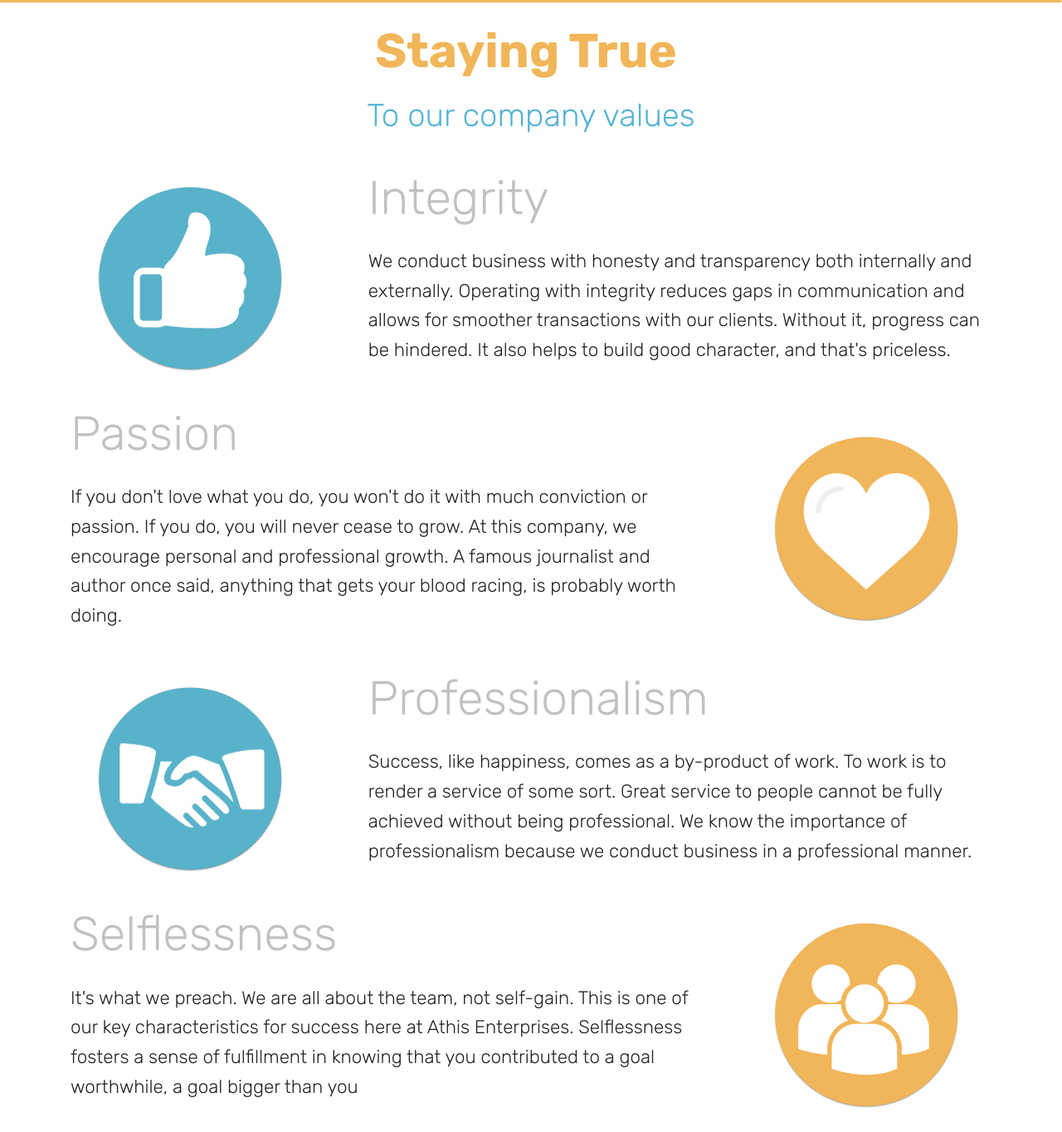
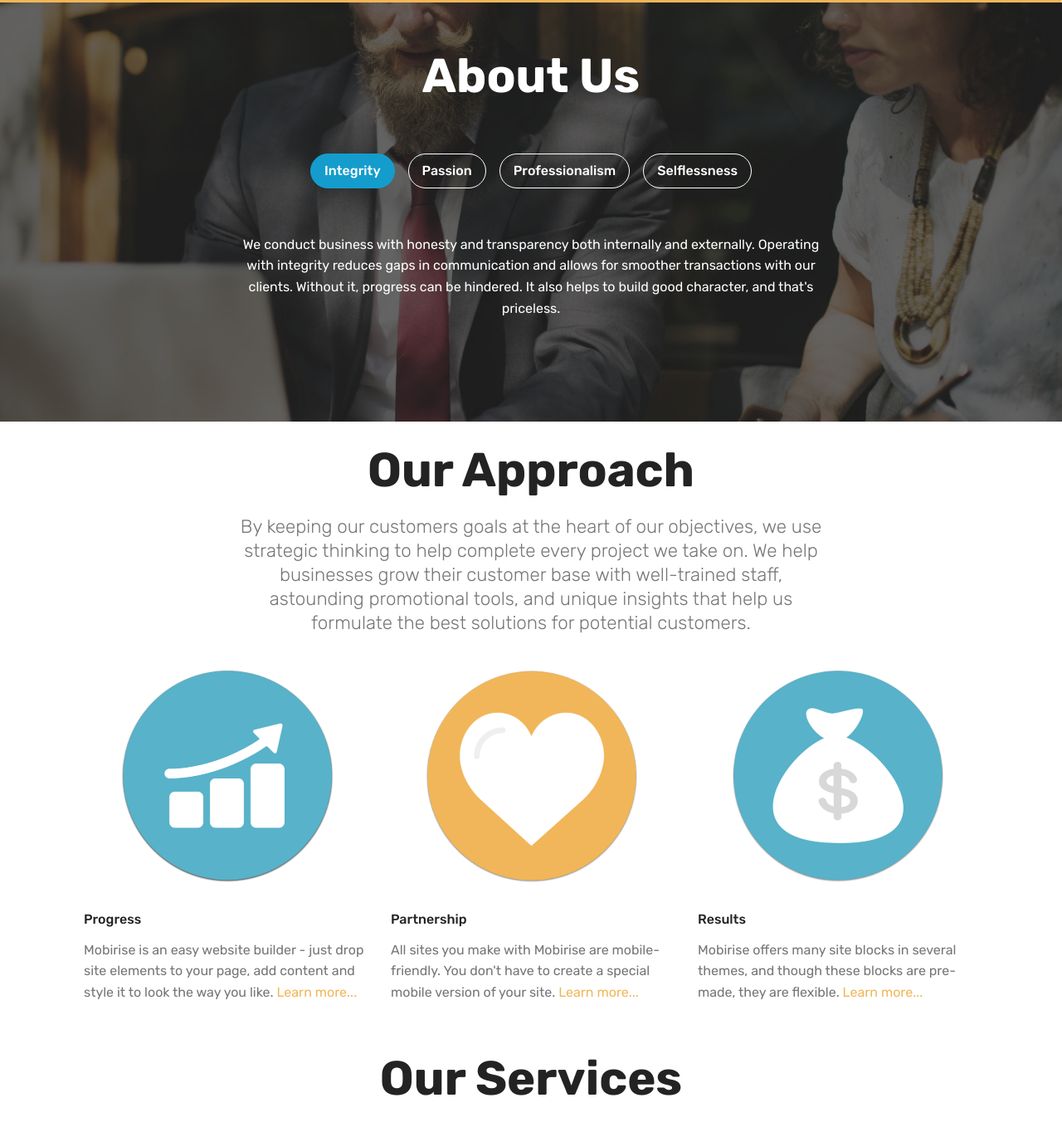
Before and after one commit to emalbran/athisenterprise, a plain HTML site: page index.html in a window 1280 px wide. Shown: the part 1121-2485 px from the top of the page at 83% size. Drawn offline with Linux system fonts and the light colour scheme; files whose address does not match are found by name.

Commit message:
create github pages

```diff
--- /dev/null
+++ b/assets/mbr-tabs/mbr-tabs.js
@@ -0,0 +1,39 @@
+$.fn.outerFind = function(selector) {
+    return this.find(selector).addBack(selector);
+};
+function initTabs(target) {
+    if ($(target).find('.nav-tabs').length !== 0) {
+        $(target).outerFind('section[id^="tabs"]').each(function() {
+            var componentID = $(this).attr('id');
+            var $tabsNavItem = $(this).find('.nav-tabs .nav-item');
+            var $tabPane = $(this).find('.tab-pane');
+
+            $tabPane.removeClass('active').eq(0).addClass('active');
+
+            $tabsNavItem.find('a').removeClass('active').removeAttr('aria-expanded')
+                .eq(0).addClass('active');
+
+            $tabPane.each(function() {
+                $(this).attr('id', componentID + '_tab' + $(this).index());
+            });
+
+            $tabsNavItem.each(function() {
+                $(this).find('a').attr('href', '#' + componentID + '_tab' + $(this).index());
+            });
+        });
+    }
+}
+
+// Mobirise Initilizaton
+var isBuilder = $('html').hasClass('is-builder');
+if (isBuilder) {
+    $(document).on('add.cards', function(e) {
+        initTabs(e.target);
+    });
+} else {
+    if (typeof window.initTabsPlugin === 'undefined'){
+        window.initTabsPlugin = true;
+        console.log('init tabs by plugin');
+        initTabs(document.body);
+    }
+}
--- a/assets/mobirise/css/mbr-additional.css
+++ b/assets/mobirise/css/mbr-additional.css
@@ -1770,135 +1770,85 @@ body {
 .cid-qPdh8LXeCJ .mbr-section-btn {
   color: #232323;
 }
-.cid-qPdj02WMEG {
+.cid-qPeQsj66km {
+  padding-top: 60px;
+  padding-bottom: 60px;
+  background-image: url("../../../assets/images/mbr-1576x1080.jpg");
+}
+.cid-qPeQsj66km .nav-tabs .nav-item.open .nav-link:focus,
+.cid-qPeQsj66km .nav-tabs .nav-link.active:focus {
+  outline: none;
+}
+.cid-qPeQsj66km .nav-tabs {
+  -webkit-justify-content: center;
+  justify-content: center;
+  -webkit-flex-wrap: wrap;
+  flex-wrap: wrap;
+  border-bottom: none;
+}
+.cid-qPeQsj66km .nav-tabs .nav-item {
+  padding: .5rem;
+}
+.cid-qPeQsj66km .nav-tabs .nav-link {
+  color: #ffffff;
+  font-style: normal;
+  font-weight: 500;
+  border: 1px solid #ffffff;
+  transition: all .5s;
+}
+.cid-qPeQsj66km .nav-tabs .nav-link:hover {
+  cursor: pointer;
+  background-color: #149dcc;
+}
+.cid-qPeQsj66km .nav-tabs .nav-link.active {
+  font-weight: 500;
+  color: #ffffff;
+  font-style: normal;
+  background-color: #149dcc;
+  border-color: #149dcc;
+}
+.cid-qPeQsj66km .nav-tabs .nav-link.active:hover {
+  background-color: #149dcc;
+}
+.cid-qPeQsj66km p {
+  color: #ffffff;
+}
+.cid-qPeQsj66km .mbr-text {
+  text-align: center;
+}
+.cid-qPeQsj66km P {
+  color: #ffffff;
+}
+.cid-qPfCiRXtyX {
   padding-top: 30px;
   padding-bottom: 0px;
   background-color: #ffffff;
 }
-.cid-qPdj02WMEG .mbr-section-subtitle {
-  color: #55b4d4;
-}
-.cid-qPdj02WMEG H2 {
-  color: #f1b659;
-  text-align: center;
-}
-.cid-qPdqOZJR2t {
-  padding-top: 15px;
+.cid-qPfCiRXtyX H2 {
+  color: #232323;
+}
+.cid-qPfCiRXtyX .mbr-section-subtitle {
+  color: #767676;
+}
+.cid-qPfCTSzbAD {
+  padding-top: 0px;
   padding-bottom: 0px;
   background-color: #ffffff;
 }
-@media (min-width: 992px) {
-  .cid-qPdqOZJR2t .mbr-figure {
-    padding-right: 4rem;
-  }
-}
-@media (max-width: 991px) {
-  .cid-qPdqOZJR2t .mbr-figure {
-    padding-bottom: 3rem;
-  }
-}
-@media (max-width: 767px) {
-  .cid-qPdqOZJR2t .mbr-text {
-    text-align: center;
-  }
-}
-.cid-qPdqOZJR2t H1 {
-  color: #c1c1c1;
-}
-.cid-qPdqOZJR2t .mbr-text,
-.cid-qPdqOZJR2t .mbr-section-btn {
-  color: #232323;
-}
-.cid-qPdrrMUnqj {
-  padding-top: 15px;
-  padding-bottom: 0px;
-  background-color: #ffffff;
-}
-.cid-qPdrrMUnqj .media-container-row {
-  flex-direction: row-reverse;
-}
-@media (min-width: 992px) {
-  .cid-qPdrrMUnqj .mbr-figure {
-    padding-right: 4rem;
-    padding-right: 0;
-    padding-left: 4rem;
-  }
-}
-@media (max-width: 991px) {
-  .cid-qPdrrMUnqj .mbr-figure {
-    padding-bottom: 3rem;
-  }
-}
-@media (max-width: 767px) {
-  .cid-qPdrrMUnqj .mbr-text {
-    text-align: center;
-  }
-}
-.cid-qPdrrMUnqj H1 {
-  color: #c1c1c1;
-}
-.cid-qPdrrMUnqj .mbr-text,
-.cid-qPdrrMUnqj .mbr-section-btn {
-  color: #232323;
-}
-.cid-qPdrBRDjj1 {
-  padding-top: 15px;
-  padding-bottom: 0px;
-  background-color: #ffffff;
-}
-@media (min-width: 992px) {
-  .cid-qPdrBRDjj1 .mbr-figure {
-    padding-right: 4rem;
-  }
-}
-@media (max-width: 991px) {
-  .cid-qPdrBRDjj1 .mbr-figure {
-    padding-bottom: 3rem;
-  }
-}
-@media (max-width: 767px) {
-  .cid-qPdrBRDjj1 .mbr-text {
-    text-align: center;
-  }
-}
-.cid-qPdrBRDjj1 H1 {
-  color: #c1c1c1;
-}
-.cid-qPdrBRDjj1 .mbr-text,
-.cid-qPdrBRDjj1 .mbr-section-btn {
-  color: #232323;
-}
-.cid-qPdrkhgi2J {
-  padding-top: 15px;
-  padding-bottom: 0px;
-  background-color: #ffffff;
-}
-.cid-qPdrkhgi2J .media-container-row {
-  flex-direction: row-reverse;
-}
-@media (min-width: 992px) {
-  .cid-qPdrkhgi2J .mbr-figure {
-    padding-right: 4rem;
-    padding-right: 0;
-    padding-left: 4rem;
-  }
-}
-@media (max-width: 991px) {
-  .cid-qPdrkhgi2J .mbr-figure {
-    padding-bottom: 3rem;
-  }
-}
-@media (max-width: 767px) {
-  .cid-qPdrkhgi2J .mbr-text {
-    text-align: center;
-  }
-}
-.cid-qPdrkhgi2J H1 {
-  color: #c1c1c1;
-}
-.cid-qPdrkhgi2J .mbr-text,
-.cid-qPdrkhgi2J .mbr-section-btn {
-  color: #232323;
+.cid-qPfCTSzbAD h4 {
+  font-weight: 500;
+  margin-bottom: 0;
+  text-align: left;
+}
+.cid-qPfCTSzbAD p {
+  color: #767676;
+  text-align: left;
+}
+.cid-qPfCTSzbAD .card-box {
+  padding-top: 2rem;
+}
+.cid-qPfCTSzbAD .card-wrapper {
+  height: 100%;
 }
 .cid-qPdEBTeJYO {
   padding-top: 30px;
--- a/index.html
+++ b/index.html
@@ -66,7 +66,7 @@
     </nav>
 </section>
 
-<section class="engine"><a href="https://mobirise.ws/c">best free website maker</a></section><section class="cid-qPdh1VOoAd" id="header2-0">
+<section class="engine"><a href="https://mobirise.ws/p">open source web page builder</a></section><section class="cid-qPdh1VOoAd" id="header2-0">
 
 
 
@@ -109,7 +109,73 @@
 
 </section>
 
-<section class="mbr-section content5 cid-qPdj02WMEG" id="content5-3">
+<section class="tabs1 cid-qPeQsj66km" id="tabs1-y">
+
+
+
+    <div class="mbr-overlay" style="opacity: 0.7; background-color: rgb(35, 35, 35);">
+    </div>
+    <div class="container">
+        <h2 class="mbr-white align-center pb-5 mbr-fonts-style mbr-bold display-1">
+            About Us</h2>
+        <div class="media-container-row">
+            <div class="col-12 col-md-8">
+                <ul class="nav nav-tabs" role="tablist">
+                    <li class="nav-item"><a class="nav-link mbr-fonts-style active show display-7" role="tab" data-toggle="tab" href="#tabs1-y_tab0" aria-selected="true">Integrity</a></li>
+                    <li class="nav-item"><a class="nav-link mbr-fonts-style display-7" role="tab" data-toggle="tab" href="#tabs1-y_tab1" aria-selected="false">
+                            Passion</a></li>
+                    <li class="nav-item"><a class="nav-link mbr-fonts-style active show display-7" role="tab" data-toggle="tab" href="#tabs1-y_tab2" aria-selected="true">
+                            Professionalism</a></li>
+                    <li class="nav-item"><a class="nav-link mbr-fonts-style active show display-7" role="tab" data-toggle="tab" href="#tabs1-y_tab3" aria-selected="true">Selflessness</a></li>
+
+
+                </ul>
+                <div class="tab-content">
+                    <div id="tab1" class="tab-pane in active" role="tabpanel">
+                        <div class="row">
+                            <div class="col-md-12">
+                                <p class="mbr-text py-5 mbr-fonts-style display-7">
+                                    We conduct business with honesty and transparency both internally and externally. Operating with integrity reduces gaps in communication and allows for smoother transactions with our clients. Without it, progress can be hindered. It also helps to build good character, and that's priceless.
+                                </p>
+                            </div>
+                        </div>
+                    </div>
+                    <div id="tab2" class="tab-pane" role="tabpanel">
+                        <div class="row">
+                            <div class="col-md-12">
+                                <p class="mbr-text py-5 mbr-fonts-style display-7">
+                                    If you don't love what you do, you won't do it with much conviction or passion. If you do, you will never cease to grow. At this company, we encourage personal and professional growth. A famous journalist and author once said, anything that gets your blood racing, is probably worth doing.
+                                </p>
+                            </div>
+                        </div>
+                    </div>
+                    <div id="tab3" class="tab-pane" role="tabpanel">
+                        <div class="row">
+                            <div class="col-md-12">
+                                <p class="mbr-text py-5 mbr-fonts-style display-7">
+                                    Success, like happiness, comes as a by-product of work. To work is to render a service of some sort. Great service to people cannot be fully achieved without being professional. We know the importance of professionalism because we conduct business in a professional manner.
+                                </p>
+                            </div>
+                        </div>
+                    </div>
+                    <div id="tab4" class="tab-pane" role="tabpanel">
+                        <div class="row">
+                            <div class="col-md-12">
+                                <p class="mbr-text py-5 mbr-fonts-style display-7">
+                                    It's what we preach. We are all about the team, not self-gain. This is one of our key characteristics for success here at Athis Enterprises. Selflessness fosters a sense of fulfillment in knowing that you contributed to a goal worthwhile, a goal bigger than you
+                                </p>
+                            </div>
+                        </div>
+                    </div>
+
+
+                </div>
+            </div>
+        </div>
+    </div>
+</section>
+
+<section class="mbr-section content5 cid-qPfCiRXtyX" id="content5-z">
 
 
 
@@ -118,8 +184,9 @@
     <div class="container">
         <div class="media-container-row">
             <div class="title col-12 col-md-8">
-                <h2 class="align-center mbr-bold mbr-white pb-3 mbr-fonts-style display-1">Staying True&nbsp;</h2>
-                <h3 class="mbr-section-subtitle align-center mbr-light mbr-white pb-3 mbr-fonts-style display-5">To our company values</h3>
+                <h2 class="align-center mbr-bold mbr-white pb-3 mbr-fonts-style display-1">
+                    Our Approach</h2>
+                <h3 class="mbr-section-subtitle align-center mbr-light mbr-white pb-3 mbr-fonts-style display-2">By keeping our customers goals at the heart of our objectives, we use strategic thinking to help complete every project we take on. We help businesses grow their customer base with well-trained staff, astounding promotional tools, and unique insights that help us formulate the best solutions for potential customers.</h3>
 
 
             </div>
@@ -127,7 +194,7 @@
     </div>
 </section>
 
-<section class="header3 cid-qPdqOZJR2t" id="header3-9">
+<section class="features2 cid-qPfCTSzbAD" id="features2-10">
 
 
 
@@ -135,100 +202,53 @@
 
     <div class="container">
         <div class="media-container-row">
-            <div class="mbr-figure" style="width: 45%;">
-                <img src="assets/images/integrity-806x736.png" alt="Mobirise" title="">
+            <div class="card p-3 col-12 col-md-6 col-lg-4">
+                <div class="card-wrapper">
+                    <div class="card-img">
+                        <img src="assets/images/progress-676x525.png" alt="Mobirise" title="">
                     </div>
-
-            <div class="media-content">
-                <h1 class="mbr-section-title mbr-white pb-3 mbr-fonts-style display-1">
-                    Integrity</h1>
-
-                <div class="mbr-section-text mbr-white pb-3 ">
-                    <p class="mbr-text mbr-fonts-style display-2">We conduct business with honesty and transparency both internally and externally. Operating with integrity reduces gaps in communication and allows for smoother transactions with our clients. Without it, progress can be hindered. It also helps to build good character, and that's priceless.</p>
-                </div>
-
+                    <div class="card-box">
+                        <h4 class="card-title pb-3 mbr-fonts-style display-7">
+                            Progress</h4>
+                        <p class="mbr-text mbr-fonts-style display-7">
+                            Mobirise is an easy website builder - just drop site elements to your page, add content and style it to look the way you like. <a href="http://mobirise.com">Learn more...</a>
+                        </p>
                     </div>
                 </div>
             </div>
 
-</section>
-
-<section class="header3 cid-qPdrrMUnqj" id="header3-c">
-
-
-
-
-
-    <div class="container">
-        <div class="media-container-row">
-            <div class="mbr-figure" style="width: 45%;">
-                <img src="assets/images/passion-806x736.png" alt="Mobirise" title="">
+            <div class="card p-3 col-12 col-md-6 col-lg-4">
+                <div class="card-wrapper">
+                    <div class="card-img">
+                        <img src="assets/images/partnership-676x525.png" alt="Mobirise" title="">
                     </div>
-
-            <div class="media-content">
-                <h1 class="mbr-section-title mbr-white pb-3 mbr-fonts-style display-1">
-                    Passion</h1>
-
-                <div class="mbr-section-text mbr-white pb-3 ">
-                    <p class="mbr-text mbr-fonts-style display-2">If you don't love what you do, you won't do it with much conviction or passion. If you do, you will never cease to grow. At this company, we encourage personal and professional growth. A famous journalist and author once said, anything that gets your blood racing, is probably worth doing.</p>
-                </div>
-
+                    <div class="card-box ">
+                        <h4 class="card-title pb-3 mbr-fonts-style display-7">
+                            Partnership</h4>
+                        <p class="mbr-text mbr-fonts-style display-7">
+                            All sites you make with Mobirise are mobile-friendly. You don't have to create a special mobile version of your site. <a href="http://mobirise.com">Learn more...</a>
+                        </p>
                     </div>
                 </div>
             </div>
 
-</section>
-
-<section class="header3 cid-qPdrBRDjj1" id="header3-d">
-
-
-
-
-
-    <div class="container">
-        <div class="media-container-row">
-            <div class="mbr-figure" style="width: 45%;">
-                <img src="assets/images/professionalism-590x539.png" alt="Mobirise" title="">
+            <div class="card p-3 col-12 col-md-6 col-lg-4">
+                <div class="card-wrapper">
+                    <div class="card-img">
+                        <img src="assets/images/results-676x525.png" alt="Mobirise" title="">
                     </div>
-
-            <div class="media-content">
-                <h1 class="mbr-section-title mbr-white pb-3 mbr-fonts-style display-1">
-                    Professionalism</h1>
-
-                <div class="mbr-section-text mbr-white pb-3 ">
-                    <p class="mbr-text mbr-fonts-style display-2">Success, like happiness, comes as a by-product of work. To work is to render a service of some sort. Great service to people cannot be fully achieved without being professional. We know the importance of professionalism because we conduct business in a professional manner.</p>
-                </div>
-
+                    <div class="card-box">
+                        <h4 class="card-title pb-3 mbr-fonts-style display-7">Results</h4>
+                        <p class="mbr-text mbr-fonts-style display-7">
+                            Mobirise offers many site blocks in several themes, and though these blocks are pre-made, they are flexible. <a href="http://mobirise.com">Learn more...</a>
+                        </p>
                     </div>
                 </div>
             </div>
 
-</section>
-
-<section class="header3 cid-qPdrkhgi2J" id="header3-b">
-
-
-
-
-
-    <div class="container">
-        <div class="media-container-row">
-            <div class="mbr-figure" style="width: 45%;">
-                <img src="assets/images/selflessness-806x736.png" alt="Mobirise" title="">
-            </div>
-
-            <div class="media-content">
-                <h1 class="mbr-section-title mbr-white pb-3 mbr-fonts-style display-1">
-                    Selflessness</h1>
-
-                <div class="mbr-section-text mbr-white pb-3 ">
-                    <p class="mbr-text mbr-fonts-style display-2">It's what we preach. We are all about the team, not self-gain. This is one of our key characteristics for success here at Athis Enterprises. Selflessness fosters a sense of fulfillment in knowing that you contributed to a goal worthwhile, a goal bigger than you</p>
-                </div>
 
         </div>
     </div>
-    </div>
-
 </section>
 
 <section class="mbr-section content5 cid-qPdEBTeJYO" id="content5-q">
@@ -447,7 +467,7 @@
                     <div data-form-alert="" hidden="">
                         Thanks for filling out the form!
                     </div>
-                    <form class="block mbr-form" action="https://mobirise.com/" method="post" data-form-title="Mobirise Form"><input type="hidden" name="email" data-form-email="true" value="SK0nJKe5aNETvjp7us1RTmxpWRoRZ5K135N8KnBnxGb0U67t5hupXbmMtzsy0TCiurZ9AGU8lQVxmvcbGCY03YG+/Mwdb+iobEf7k6Zw+hnesq49xpFo5grJVYk1o3yU" data-form-field="Email">
+                    <form class="block mbr-form" action="https://mobirise.com/" method="post" data-form-title="Mobirise Form"><input type="hidden" name="email" data-form-email="true" value="50xmoKJBtpZ5sKBOgAz8GP81wEtXncgTfnTa42xwPjgw2z10/RiXpJNKR6Y8B+OH4d6PCJiN1TotNSTQ5d0zXFNJX+5wIBZ778YtOoDPLsw8ibzvDOoMWLT2UnuxOMUi" data-form-field="Email">
                         <div class="row">
                             <div class="col-md-6 multi-horizontal" data-for="name">
                                 <input type="text" class="form-control input" name="name" data-form-field="Name" placeholder="Your Name" required="" id="name-form4-r">
@@ -510,7 +530,7 @@
                     </div>
 
                     <form class="form-inline" action="https://mobirise.com/" method="post" data-form-title="Mobirise Form">
-                        <input type="hidden" value="0lpKtCy+mBey+NKyN6fgM8G50fYqQtFtw0+aEox/EmO6SAFq63oVAD/OWODdrSLBUWwM0EhXbvUzNuEPPj6xr8UQBbuiQdQZ3+SMMreSh/xAWEz7nRwGW2gB43WlHGE2" data-form-email="true">
+                        <input type="hidden" value="sZWI93osevU8vpwQ4rUkSgFefgUrp3dpXb/fjtvhII+Q/fg8fcqQLM/LTO5S7ZB7rdPLZtMqtECshj0zjlVmxtHwwqoNThT4a2inkAb79mobuoM7MZySnyYXlgFEh25C" data-form-email="true">
                         <div class="form-group">
                             <input type="email" class="form-control input-sm input-inverse my-2" name="email" required="" data-form-field="Email" placeholder="Email" id="email-footer4-t">
                         </div>
@@ -579,6 +599,7 @@
   <script src="assets/bootstrap/js/bootstrap.min.js"></script>
   <script src="assets/smoothscroll/smooth-scroll.js"></script>
   <script src="assets/touchswipe/jquery.touch-swipe.min.js"></script>
+  <script src="assets/mbr-tabs/mbr-tabs.js"></script>
   <script src="assets/parallax/jarallax.min.js"></script>
   <script src="assets/dropdown/js/script.min.js"></script>
   <script src="assets/theme/js/script.js"></script>
```
Also changed, not shown: assets/images/hashes.json (+1 -1 lines), assets/images/mbr-1576x1080.jpg (added), assets/images/partnership-676x525.png (added), assets/images/progress-676x525.png (added), assets/images/results-676x525.png (added), 1 other file. Lines whose indentation alone changed are shown as unchanged.
